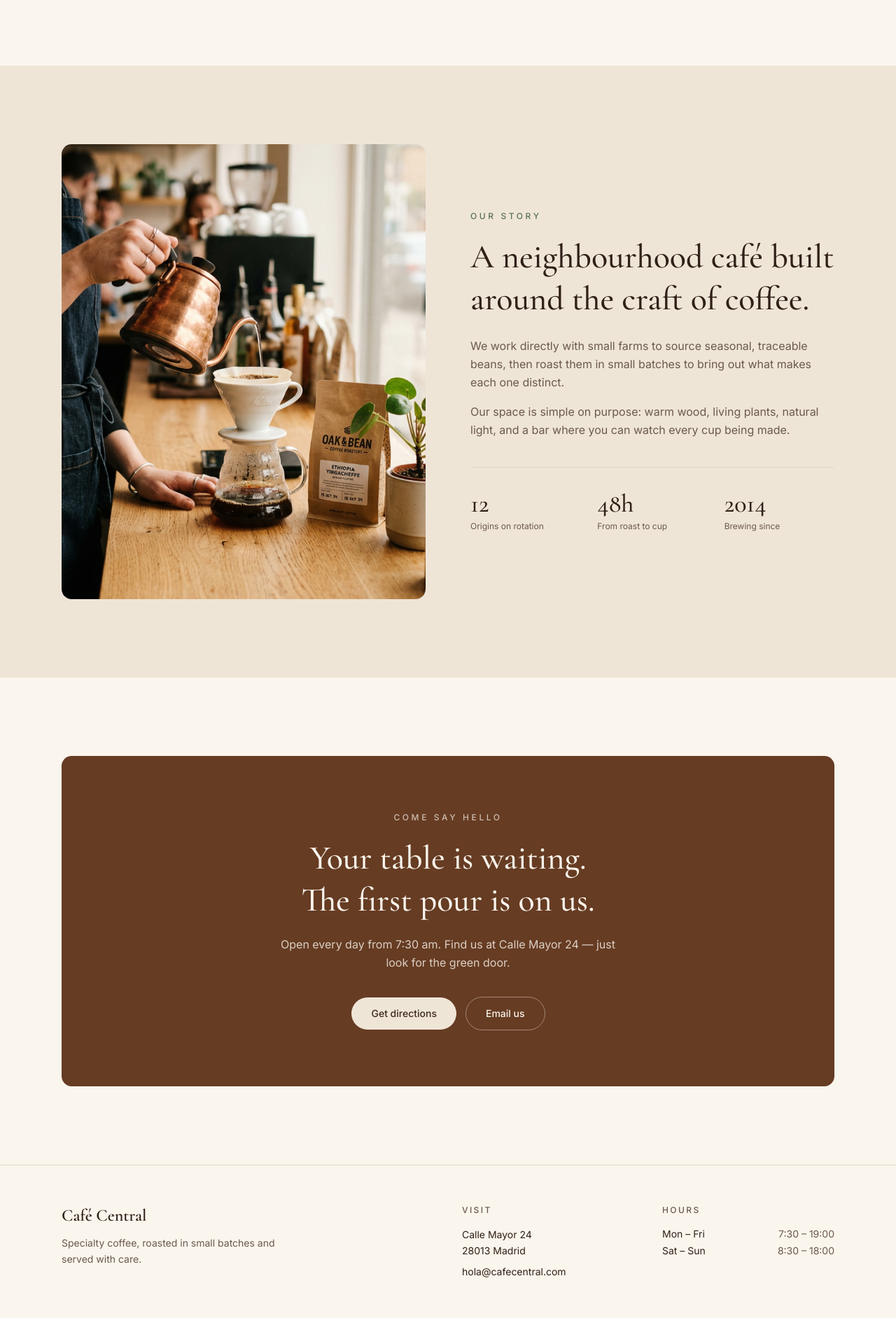
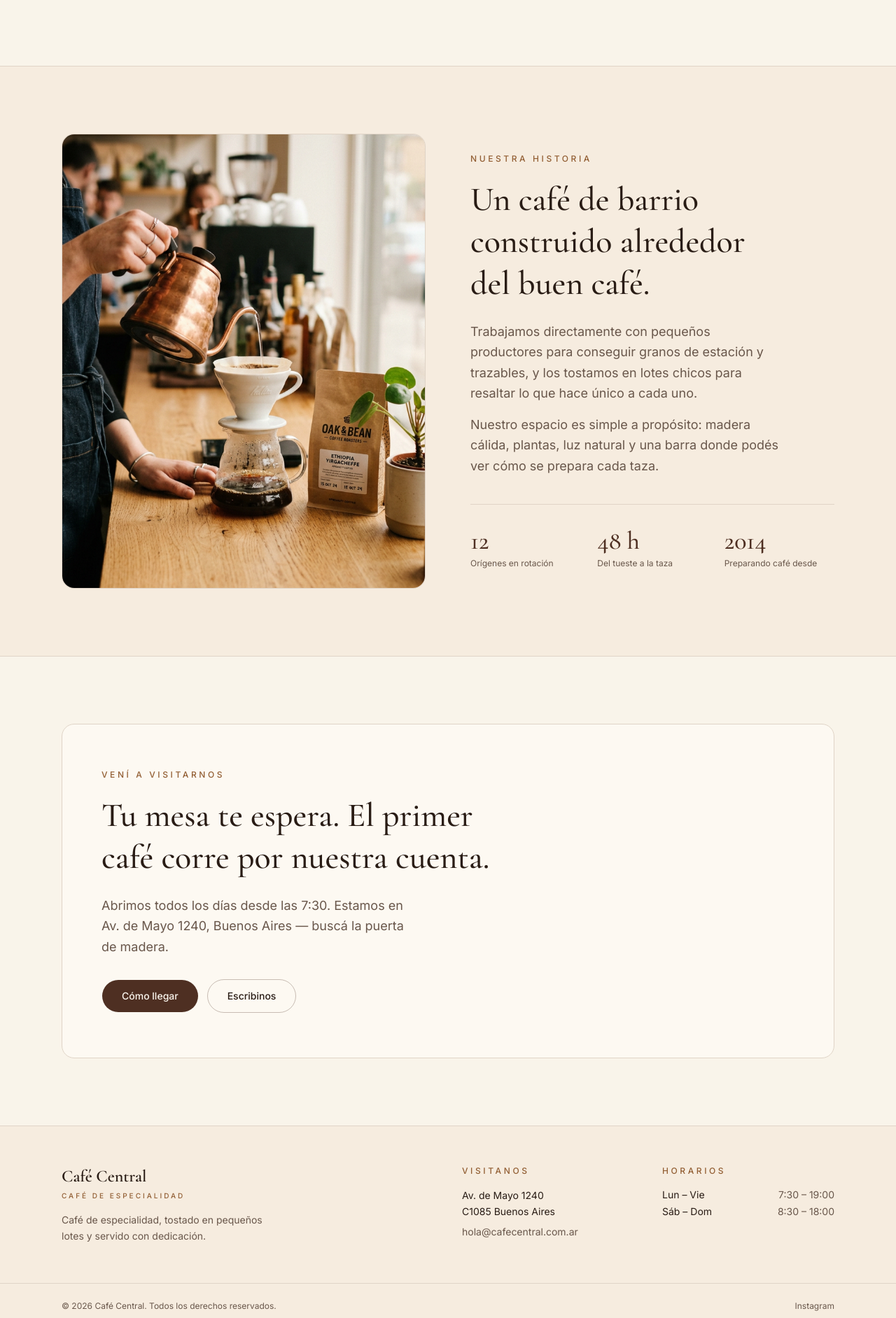
Before and after one commit to Robert-Martini/cafe-central-3z, a Next.js app: page / in a window 1280 px wide. Shown: the part 677-2560 px from the top of the page at 70% size. Built offline with nearby package versions, Linux system fonts and the light colour scheme.

Commit message:
feat: update Café Central color palette and metadata to Spanish

```diff
--- a/app/globals.css
+++ b/app/globals.css
@@ -31,28 +31,28 @@
   --radius-2xl: calc(var(--radius) * 1.8);
 }
 
-/* Warm specialty-coffee palette: cream, espresso, roasted brown, sage */
+/* Café Central palette: warm cream, ivory, coffee brown, dark espresso, caramel */
 :root {
   color-scheme: light;
-  --background: oklch(0.972 0.012 80);
-  --foreground: oklch(0.26 0.03 50);
-  --card: oklch(0.985 0.008 80);
-  --card-foreground: oklch(0.26 0.03 50);
-  --popover: oklch(0.985 0.008 80);
-  --popover-foreground: oklch(0.26 0.03 50);
-  --primary: oklch(0.4 0.07 50);
-  --primary-foreground: oklch(0.97 0.012 80);
-  --secondary: oklch(0.925 0.022 75);
-  --secondary-foreground: oklch(0.3 0.04 50);
-  --muted: oklch(0.935 0.018 78);
-  --muted-foreground: oklch(0.48 0.03 55);
-  --accent: oklch(0.52 0.05 145);
-  --accent-foreground: oklch(0.97 0.012 80);
+  --background: oklch(0.968 0.014 80);
+  --foreground: oklch(0.24 0.025 45);
+  --card: oklch(0.984 0.01 85);
+  --card-foreground: oklch(0.24 0.025 45);
+  --popover: oklch(0.984 0.01 85);
+  --popover-foreground: oklch(0.24 0.025 45);
+  --primary: oklch(0.34 0.05 45);
+  --primary-foreground: oklch(0.975 0.012 82);
+  --secondary: oklch(0.948 0.02 76);
+  --secondary-foreground: oklch(0.28 0.035 45);
+  --muted: oklch(0.948 0.02 76);
+  --muted-foreground: oklch(0.47 0.03 55);
+  --accent: oklch(0.53 0.09 58);
+  --accent-foreground: oklch(0.975 0.012 82);
   --destructive: oklch(0.577 0.245 27.325);
-  --border: oklch(0.88 0.02 70);
-  --input: oklch(0.88 0.02 70);
-  --ring: oklch(0.4 0.07 50);
-  --radius: 0.5rem;
+  --border: oklch(0.875 0.022 70);
+  --input: oklch(0.875 0.022 70);
+  --ring: oklch(0.53 0.09 58);
+  --radius: 0.625rem;
 }
 
 @layer base {
--- a/app/layout.tsx
+++ b/app/layout.tsx
@@ -11,9 +11,9 @@ const cormorant = Cormorant_Garamond({
 })
 
 export const metadata: Metadata = {
-  title: 'Café Central — Specialty Coffee',
+  title: 'Café Central — Café de especialidad',
   description:
-    'Café Central is a specialty coffee shop serving carefully sourced, freshly roasted coffee in a warm, natural space.',
+    'Café Central es una cafetería de especialidad con granos de origen, tostados en pequeños lotes y servidos en un espacio cálido y natural.',
   generator: 'v0.app',
   icons: {
     icon: [
@@ -36,7 +36,7 @@ export const metadata: Metadata = {
 
 export const viewport: Viewport = {
   colorScheme: 'light',
-  themeColor: '#f6f1ea',
+  themeColor: '#f7f1e8',
 }
 
 export default function RootLayout({
@@ -45,7 +45,7 @@ export default function RootLayout({
   children: React.ReactNode
 }>) {
   return (
-    <html lang="en" className={`${inter.variable} ${cormorant.variable}`}>
+    <html lang="es-AR" className={`${inter.variable} ${cormorant.variable}`}>
       <body className="antialiased">
         {children}
         {process.env.NODE_ENV === 'production' && <Analytics />}
--- a/components/call-to-action.tsx
+++ b/components/call-to-action.tsx
@@ -3,32 +3,33 @@ import { cn } from '@/lib/utils'
 
 export function CallToAction() {
   return (
-    <section id="visit" className="scroll-mt-20 mx-auto max-w-6xl px-6 py-20 md:py-28">
-      <div className="rounded-2xl bg-primary px-6 py-14 text-center text-primary-foreground md:px-16 md:py-20">
-        <p className="text-xs font-medium uppercase tracking-[0.3em] opacity-70">Come say hello</p>
-        <h2 className="mx-auto mt-5 max-w-2xl font-serif text-4xl leading-tight font-medium text-balance md:text-5xl">
-          Your table is waiting. The first pour is on us.
+    <section id="visit" className="scroll-mt-20 mx-auto max-w-6xl px-6 py-16 md:py-24">
+      <div className="rounded-2xl border border-border bg-card px-6 py-12 md:px-14 md:py-16">
+        <p className="text-xs font-medium uppercase tracking-[0.3em] text-accent">Vení a visitarnos</p>
+        <h2 className="mt-5 max-w-2xl font-serif text-4xl leading-tight font-medium text-balance text-foreground md:text-5xl">
+          Tu mesa te espera. El primer café corre por nuestra cuenta.
         </h2>
-        <p className="mx-auto mt-5 max-w-lg leading-relaxed opacity-80">
-          Open every day from 7:30 am. Find us at Calle Mayor 24 — just look for the green door.
+        <p className="mt-6 max-w-md text-base leading-relaxed text-muted-foreground md:text-lg">
+          Abrimos todos los días desde las 7:30. Estamos en Av. de Mayo 1240, Buenos Aires — buscá la puerta de
+          madera.
         </p>
-        <div className="mt-9 flex flex-col justify-center gap-3 sm:flex-row">
+        <div className="mt-8 flex flex-wrap gap-3">
           <a
-            href="https://maps.google.com/?q=Calle+Mayor+24+Madrid"
+            href="https://maps.google.com/?q=Av.+de+Mayo+1240+Buenos+Aires"
             target="_blank"
             rel="noopener noreferrer"
-            className={cn(buttonVariants({ variant: 'secondary' }), 'h-12 rounded-full px-7 text-sm')}
+            className={cn(buttonVariants(), 'h-12 rounded-full px-7 text-sm')}
           >
-            Get directions
+            Cómo llegar
           </a>
           <a
-            href="mailto:hola@cafecentral.com"
+            href="mailto:hola@cafecentral.com.ar"
             className={cn(
               buttonVariants({ variant: 'outline' }),
-              'h-12 rounded-full border-primary-foreground/40 bg-transparent px-7 text-sm text-primary-foreground hover:bg-primary-foreground/10 hover:text-primary-foreground',
+              'h-12 rounded-full border-primary/30 bg-transparent px-7 text-sm text-foreground hover:bg-secondary',
             )}
           >
-            Email us
+            Escribinos
           </a>
         </div>
       </div>
--- a/components/hero.tsx
+++ b/components/hero.tsx
@@ -21,7 +21,10 @@ export function Hero() {
             </a>
             <a
               href="#visit"
-              className={cn(buttonVariants({ variant: 'outline' }), 'h-12 rounded-full bg-transparent px-7 text-sm')}
+              className={cn(
+                buttonVariants({ variant: 'outline' }),
+                'h-12 rounded-full border-primary/30 bg-transparent px-7 text-sm text-foreground hover:bg-secondary',
+              )}
             >
               Visitanos
             </a>
@@ -29,7 +32,7 @@ export function Hero() {
         </div>
 
         <div className="lg:col-span-7">
-          <div className="relative aspect-[4/3] overflow-hidden rounded-2xl lg:aspect-[5/4]">
+          <div className="relative aspect-[4/3] overflow-hidden rounded-2xl border border-border lg:aspect-[5/4]">
             <Image
               src="/images/hero-coffee.png"
               alt="Un flat white con latte art sobre una barra de madera, junto a plantas verdes"
--- a/components/intro.tsx
+++ b/components/intro.tsx
@@ -1,19 +1,19 @@
 import Image from 'next/image'
 
 const highlights = [
-  { value: '12', label: 'Origins on rotation' },
-  { value: '48h', label: 'From roast to cup' },
-  { value: '2014', label: 'Brewing since' },
+  { value: '12', label: 'Orígenes en rotación' },
+  { value: '48 h', label: 'Del tueste a la taza' },
+  { value: '2014', label: 'Preparando café desde' },
 ]
 
 export function Intro() {
   return (
-    <section id="about" className="scroll-mt-20 bg-secondary">
-      <div className="mx-auto grid max-w-6xl items-center gap-12 px-6 py-20 md:grid-cols-2 md:gap-16 md:py-28">
-        <div className="relative aspect-[4/5] overflow-hidden rounded-2xl">
+    <section id="about" className="scroll-mt-20 border-y border-border bg-secondary">
+      <div className="mx-auto grid max-w-6xl items-center gap-10 px-6 py-16 md:grid-cols-2 md:gap-16 md:py-24">
+        <div className="relative aspect-[4/5] overflow-hidden rounded-2xl border border-border">
           <Image
             src="/images/barista-pour.png"
-            alt="A barista preparing a pour-over coffee with a gooseneck kettle"
+            alt="Un barista preparando un café filtrado con una pava de pico fino"
             fill
             sizes="(min-width: 768px) 540px, 100vw"
             className="object-cover"
@@ -21,18 +21,18 @@ export function Intro() {
         </div>
 
         <div>
-          <p className="text-xs font-medium uppercase tracking-[0.3em] text-accent">Our story</p>
-          <h2 className="mt-5 font-serif text-4xl leading-tight font-medium text-balance md:text-5xl">
-            A neighbourhood café built around the craft of coffee.
+          <p className="text-xs font-medium uppercase tracking-[0.3em] text-accent">Nuestra historia</p>
+          <h2 className="mt-5 font-serif text-4xl leading-tight font-medium text-balance text-foreground md:text-5xl">
+            Un café de barrio construido alrededor del buen café.
           </h2>
-          <div className="mt-6 space-y-4 leading-relaxed text-muted-foreground">
+          <div className="mt-6 max-w-md space-y-4 text-base leading-relaxed text-muted-foreground md:text-lg">
             <p>
-              We work directly with small farms to source seasonal, traceable beans, then roast them in small
-              batches to bring out what makes each one distinct.
+              Trabajamos directamente con pequeños productores para conseguir granos de estación y trazables, y los
+              tostamos en lotes chicos para resaltar lo que hace único a cada uno.
             </p>
             <p>
-              Our space is simple on purpose: warm wood, living plants, natural light, and a bar where you can
-              watch every cup being made.
+              Nuestro espacio es simple a propósito: madera cálida, plantas, luz natural y una barra donde podés ver
+              cómo se prepara cada taza.
             </p>
           </div>
 
@@ -40,7 +40,7 @@ export function Intro() {
             {highlights.map((item) => (
               <div key={item.label} className="flex flex-col gap-1">
                 <dt className="text-xs leading-snug text-muted-foreground">{item.label}</dt>
-                <dd className="order-first font-serif text-3xl font-medium md:text-4xl">{item.value}</dd>
+                <dd className="order-first font-serif text-3xl font-medium text-primary md:text-4xl">{item.value}</dd>
               </div>
             ))}
           </dl>
--- a/components/site-footer.tsx
+++ b/components/site-footer.tsx
@@ -1,37 +1,41 @@
 const hours = [
-  { days: 'Mon – Fri', time: '7:30 – 19:00' },
-  { days: 'Sat – Sun', time: '8:30 – 18:00' },
+  { days: 'Lun – Vie', time: '7:30 – 19:00' },
+  { days: 'Sáb – Dom', time: '8:30 – 18:00' },
 ]
 
 export function SiteFooter() {
   return (
-    <footer id="contact" className="scroll-mt-20 border-t border-border">
+    <footer id="contact" className="scroll-mt-20 border-t border-border bg-secondary">
       <div className="mx-auto grid max-w-6xl gap-10 px-6 py-14 sm:grid-cols-2 md:grid-cols-4">
         <div className="sm:col-span-2">
-          <p className="font-serif text-2xl font-semibold">Café Central</p>
-          <p className="mt-3 max-w-xs text-sm leading-relaxed text-muted-foreground">
-            Specialty coffee, roasted in small batches and served with care.
+          <p className="font-serif text-2xl font-semibold text-foreground">Café Central</p>
+          <p className="mt-1 text-[10px] font-medium uppercase tracking-[0.3em] text-accent">Café de especialidad</p>
+          <p className="mt-4 max-w-xs text-sm leading-relaxed text-muted-foreground">
+            Café de especialidad, tostado en pequeños lotes y servido con dedicación.
           </p>
         </div>
 
         <div>
-          <h3 className="text-xs font-medium uppercase tracking-[0.2em] text-muted-foreground">Visit</h3>
-          <address className="mt-4 text-sm leading-relaxed not-italic">
-            Calle Mayor 24
+          <h3 className="text-xs font-medium uppercase tracking-[0.3em] text-accent">Visitanos</h3>
+          <address className="mt-4 text-sm leading-relaxed not-italic text-foreground">
+            Av. de Mayo 1240
             <br />
-            28013 Madrid
+            C1085 Buenos Aires
           </address>
-          <a href="mailto:hola@cafecentral.com" className="mt-2 block text-sm underline-offset-4 hover:underline">
-            hola@cafecentral.com
+          <a
+            href="mailto:hola@cafecentral.com.ar"
+            className="mt-2 block text-sm text-muted-foreground underline-offset-4 transition-colors hover:text-foreground hover:underline"
+          >
+            hola@cafecentral.com.ar
           </a>
         </div>
 
         <div>
-          <h3 className="text-xs font-medium uppercase tracking-[0.2em] text-muted-foreground">Hours</h3>
+          <h3 className="text-xs font-medium uppercase tracking-[0.3em] text-accent">Horarios</h3>
           <ul className="mt-4 space-y-1 text-sm">
             {hours.map((item) => (
               <li key={item.days} className="flex justify-between gap-4">
-                <span>{item.days}</span>
+                <span className="text-foreground">{item.days}</span>
                 <span className="text-muted-foreground">{item.time}</span>
               </li>
             ))}
@@ -41,8 +45,13 @@ export function SiteFooter() {
 
       <div className="border-t border-border">
         <div className="mx-auto flex max-w-6xl flex-col gap-2 px-6 py-6 text-xs text-muted-foreground sm:flex-row sm:justify-between">
-          <p>&copy; {new Date().getFullYear()} Café Central. All rights reserved.</p>
-          <a href="https://instagram.com" target="_blank" rel="noopener noreferrer" className="hover:text-foreground">
+          <p>&copy; {new Date().getFullYear()} Café Central. Todos los derechos reservados.</p>
+          <a
+            href="https://instagram.com"
+            target="_blank"
+            rel="noopener noreferrer"
+            className="transition-colors hover:text-foreground"
+          >
             Instagram
           </a>
         </div>
--- a/components/site-header.tsx
+++ b/components/site-header.tsx
@@ -7,9 +7,9 @@ import { buttonVariants } from '@/components/ui/button'
 import { cn } from '@/lib/utils'
 
 const navLinks = [
-  { label: 'About', href: '#about' },
-  { label: 'Visit', href: '#visit' },
-  { label: 'Contact', href: '#contact' },
+  { label: 'Nosotros', href: '#about' },
+  { label: 'Visitanos', href: '#visit' },
+  { label: 'Contacto', href: '#contact' },
 ]
 
 export function SiteHeader() {
@@ -19,13 +19,13 @@ export function SiteHeader() {
     <header className="sticky top-0 z-50 border-b border-border bg-background">
       <div className="mx-auto flex h-16 max-w-6xl items-center justify-between px-6 md:h-20">
         <Link href="/" className="flex flex-col leading-none">
-          <span className="font-serif text-2xl font-semibold tracking-tight">Café Central</span>
-          <span className="mt-1 text-[10px] font-medium uppercase tracking-[0.3em] text-muted-foreground">
-            Specialty Coffee
+          <span className="font-serif text-2xl font-semibold tracking-tight text-foreground">Café Central</span>
+          <span className="mt-1 text-[10px] font-medium uppercase tracking-[0.3em] text-accent">
+            Café de especialidad
           </span>
         </Link>
 
-        <nav aria-label="Main" className="hidden items-center gap-10 md:flex">
+        <nav aria-label="Principal" className="hidden items-center gap-10 md:flex">
           {navLinks.map((link) => (
             <a
               key={link.href}
@@ -35,15 +35,15 @@ export function SiteHeader() {
               {link.label}
             </a>
           ))}
-          <a href="#visit" className={cn(buttonVariants(), 'h-9 rounded-full px-5')}>
-            Find us
+          <a href="#visit" className={cn(buttonVariants(), 'h-10 rounded-full px-6 text-sm')}>
+            Cómo llegar
           </a>
         </nav>
 
         <button
           type="button"
-          className="-mr-2 p-2 md:hidden"
-          aria-label={isOpen ? 'Close menu' : 'Open menu'}
+          className="-mr-2 p-2 text-foreground md:hidden"
+          aria-label={isOpen ? 'Cerrar menú' : 'Abrir menú'}
           aria-expanded={isOpen}
           aria-controls="mobile-nav"
           onClick={() => setIsOpen((open) => !open)}
@@ -53,7 +53,7 @@ export function SiteHeader() {
       </div>
 
       {isOpen && (
-        <nav id="mobile-nav" aria-label="Mobile" className="border-t border-border px-6 py-4 md:hidden">
+        <nav id="mobile-nav" aria-label="Móvil" className="border-t border-border px-6 py-4 md:hidden">
           <ul className="flex flex-col gap-1">
             {navLinks.map((link) => (
               <li key={link.href}>
```
